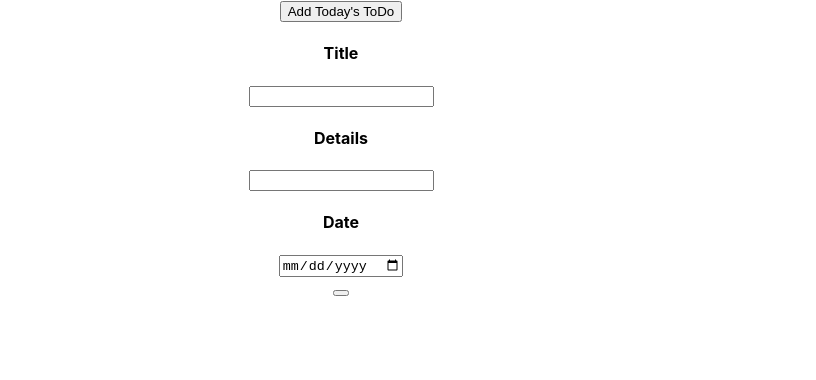
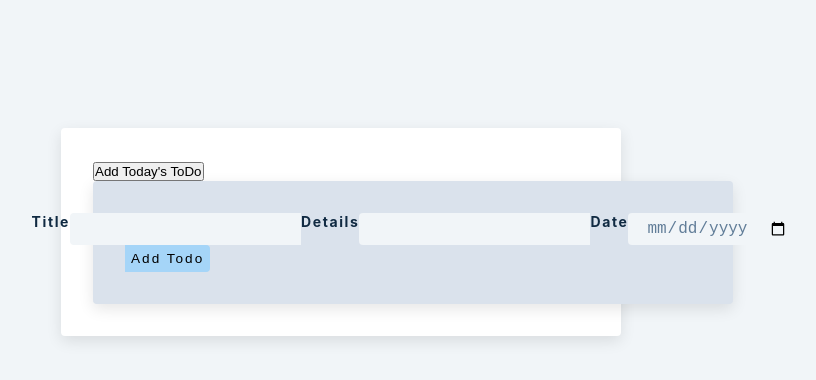
Before and after one commit to fatimabatooll/mytodo, a React (Create React App) app: page / in a window 1280 px wide. Shown: the top 380 px of the page, without its empty margins (299-1115 px from the left). Built offline with nearby package versions, Linux system fonts and the light colour scheme.

Commit message:
edit update delete done

```diff
--- a/src/App.js
+++ b/src/App.js
@@ -1,20 +1,40 @@
 import './App.css';
 import Header from './Components/Header';
 import { useState } from 'react';
+import TodoList from './Components/TodoList';
 
 function App() {
   const [todos, setTodos] = useState([])
+  const [editingTodo, setEditingTodo] = useState(null);
+
 
   const addTodo = (id, title, detail, date) => {
    console.log(title)
     const newTodo = {id: Date.now(), title, detail, date}
     setTodos([...todos, newTodo])
   }
+  const editTodo = todo => {
+    console.log(todo)
+    setEditingTodo(todo);
+  };
 
+  const saveTodo = (id, title, detail, date) => {
+    const updatedTodos = todos.map(todo =>
+      todo.id === id ? { ...todo, title, detail, date } : todo
+    );
+    setTodos(updatedTodos);
+    setEditingTodo(null);
+  };
+  const deleteTodo = id => {
+    const filteredTodos = todos.filter(todo => todo.id !== id);
+    setTodos(filteredTodos);
+  };
   return (
-    <div className="App">
-      <Header onSubmit={addTodo} />
-    </div>
+    <article className="article-center">
+       {editingTodo ? (<Header onSubmit={saveTodo} todo={editingTodo}  />) : (<Header onSubmit={addTodo} />)}
+       <TodoList todos={todos} onEdit={editTodo} onDelete={deleteTodo} />
+
+    </article>
   );
 }
 
--- a/src/Components/Header.js
+++ b/src/Components/Header.js
@@ -34,7 +34,7 @@
     return (
     <>
     <Button />
-    <section className='sec-div'>
+    <section className='article-div'>
         <form className='form-div' onSubmit={handleSubmit}>
             <div className='form-control'>
                 <h4>Title</h4>
@@ -65,7 +65,7 @@
                  onChange={e => setDate(e.target.value)}
                  />
             </div>
-            <button className='submit-btn' type='submit'>{}</button>
+            <button className='submit-btn' type="submit">{todo ? 'Save' : 'Add Todo'}</button>
         </form>
 
     </section>
--- a/src/Components/TodoList.js
+++ b/src/Components/TodoList.js
@@ -1,6 +1,6 @@
 import React from 'react'
 
-const TodoList = ({todos}) => {
+const TodoList = ({todos, onEdit, onDelete}) => {
   return (
     <div className='todo-list'>
         <ul>
@@ -10,7 +10,10 @@
                     <h3>{todo.title}</h3>
                     <p className='title'>{todo.detail}</p>
                     <date className='title'>{todo.date}</date>
-
+                    <div className='btn-container'>
+               <button  className='edit-btn' onClick={() => onEdit(todo)}>Edit</button>
+               <button className='delete-btn' onClick={() => onDelete(todo.id)}>Del</button>
+          </div>
                     </article>
                 ))
             }
--- a/src/index.css
+++ b/src/index.css
@@ -1,13 +1,204 @@
+:root {
+  /* dark shades of primary color*/
+  --clr-primary-1: hsl(205, 86%, 17%);
+  --clr-primary-2: hsl(205, 77%, 27%);
+  --clr-primary-3: hsl(205, 72%, 37%);
+  --clr-primary-4: hsl(205, 63%, 48%);
+  /* primary/main color */
+  --clr-primary-5: hsl(205, 78%, 60%);
+  /* lighter shades of primary color */
+  --clr-primary-6: hsl(205, 89%, 70%);
+  --clr-primary-7: hsl(205, 90%, 76%);
+  --clr-primary-8: hsl(205, 86%, 81%);
+  --clr-primary-9: hsl(205, 90%, 88%);
+  --clr-primary-10: hsl(205, 100%, 96%);
+  /* darkest grey - used for headings */
+  --clr-grey-1: hsl(209, 61%, 16%);
+  --clr-grey-2: hsl(211, 39%, 23%);
+  --clr-grey-3: hsl(209, 34%, 30%);
+  --clr-grey-4: hsl(209, 28%, 39%);
+  /* grey used for paragraphs */
+  --clr-grey-5: hsl(210, 22%, 49%);
+  --clr-grey-6: hsl(209, 23%, 60%);
+  --clr-grey-7: hsl(211, 27%, 70%);
+  --clr-grey-8: hsl(210, 31%, 80%);
+  --clr-grey-9: hsl(212, 33%, 89%);
+  --clr-grey-10: hsl(210, 36%, 96%);
+  --clr-white: #fff;
+  --clr-red-dark: hsl(360, 67%, 44%);
+  --clr-red-light: hsl(360, 71%, 66%);
+  --clr-green-dark: hsl(125, 67%, 44%);
+  --clr-green-light: hsl(125, 71%, 66%);
+  --clr-black: #222;
+  --transition: all 0.3s linear;
+  --spacing: 0.1rem;
+  --radius: 0.25rem;
+  --light-shadow: 0 5px 15px rgba(0, 0, 0, 0.1);
+  --dark-shadow: 0 5px 15px rgba(0, 0, 0, 0.2);
+  --max-width: 1170px;
+  --fixed-width: 620px;
+}
+*,
+::after,
+::before {
+  margin: 0;
+  padding: 0;
+  box-sizing: border-box;
+}
 body {
-  margin: 0;
-  font-family: -apple-system, BlinkMacSystemFont, 'Segoe UI', 'Roboto', 'Oxygen',
-    'Ubuntu', 'Cantarell', 'Fira Sans', 'Droid Sans', 'Helvetica Neue',
-    sans-serif;
-  -webkit-font-smoothing: antialiased;
-  -moz-osx-font-smoothing: grayscale;
+  font-family: -apple-system, BlinkMacSystemFont, 'Segoe UI', Roboto, Oxygen,
+    Ubuntu, Cantarell, 'Open Sans', 'Helvetica Neue', sans-serif;
+  background: var(--clr-grey-10);
+  color: var(--clr-grey-1);
+  line-height: 1.5;
+  font-size: 0.875rem;
 }
+ul {
+  list-style-type: none;
+}
+p {
+  margin-bottom: 1.25rem;
+  color: var(--clr-grey-5);
+}
+h3 {
+  font-size: 1.25rem;
+}
+h4 {
+  letter-spacing: var(--spacing);
+  text-transform: capitalize;
+  line-height: 1.25;
+  margin-bottom: 0.75rem;
+}
+.btn {
+  text-transform: uppercase;
+  background: transparent;
+  color: var(--clr-black);
+  padding: 0.375rem 0.75rem;
+  letter-spacing: var(--spacing);
+  display: inline-block;
+  transition: var(--transition);
+  font-size: 0.875rem;
+  border: 2px solid var(--clr-black);
+  cursor: pointer;
+  box-shadow: 0 1px 3px rgba(0, 0, 0, 0.2);
+  border-radius: var(--radius);
+}
+.btn:hover {
+  color: var(--clr-white);
+  background: var(--clr-black);
+}
+/* section */
 
-code {
-  font-family: source-code-pro, Menlo, Monaco, Consolas, 'Courier New',
-    monospace;
+.article {
+  padding: 5rem 0;
 }
+.article-div{
+  background: var(--clr-grey-9);
+  border-radius: var(--radius);
+  box-shadow: var(--light-shadow);
+  transition: var(--transition);
+  padding: 2rem;
+  width: 50vw;
+}
+.article-center {
+  width: 100vw;
+  margin: 0 auto;
+  max-width: 35rem;
+  margin-top: 8rem;
+}
+.article-center {
+  background: var(--clr-white);
+  border-radius: var(--radius);
+  box-shadow: var(--light-shadow);
+  transition: var(--transition);
+  padding: 2rem;
+}
+.article-center:hover {
+  box-shadow: var(--dark-shadow);
+}
+.form-control {
+  display: flex;
+  justify-content: center;
+}
+.todo {
+  padding: 0.25rem;
+  padding-left: 1rem;
+  background: var(--clr-grey-10);
+  border-top-left-radius: var(--radius);
+  border-bottom-left-radius: var(--radius);
+  border-color: transparent;
+  font-size: 1rem;
+  flex: 1 0 auto;
+  color: var(--clr-grey-5);
+}
+.todo::placeholder {
+  font-family: var(--ff-secondary);
+  color: var(--clr-grey-5);
+}
+.submit-btn {
+  background: var(--clr-primary-8);
+  border-color: transparent;
+  flex: 0 0 5rem;
+  display: grid;
+  align-items: center;
+  padding: 0.25rem;
+  text-transform: capitalize;
+  letter-spacing: 2px;
+  border-top-right-radius: var(--radius);
+  border-bottom-right-radius: var(--radius);
+  cursor: pointer;
+  content: var(--clr-primary-5);
+  transition: var(--transition);
+  font-size: 0.85rem;
+}
+.submit-btn:hover {
+  background: var(--clr-primary-5);
+  color: var(--clr-white);
+}
+.todo-container {
+  margin-top: 2rem;
+}
+.todo-item {
+  display: flex;
+  align-items: center;
+  justify-content: space-between;
+  margin-bottom: 0.5rem;
+  transition: var(--transition);
+  padding: 0.25rem 1rem;
+  border-radius: var(--radius);
+  text-transform: capitalize;
+}
+.todo-item:hover {
+  color: var(--clr-grey-5);
+  background: var(--clr-grey-10);
+}
+.todo-item:hover .title {
+  color: var(--clr-grey-5);
+}
+.title {
+  margin-bottom: 0;
+  color: var(--clr-grey-1);
+  letter-spacing: 2px;
+  transition: var(--transition);
+}
+.edit-btn,
+.delete-btn {
+  background: transparent;
+  border-color: transparent;
+  cursor: pointer;
+  font-size: 0.7rem;
+  margin: 0 0.15rem;
+  transition: var(--transition);
+}
+.edit-btn {
+  color: var(--clr-green-light);
+}
+.edit-btn:hover {
+  color: var(--clr-green-dark);
+}
+.delete-btn {
+  color: var(--clr-red-light);
+}
+.delete-btn:hover {
+  color: var(--clr-red-dark);
+}
```
